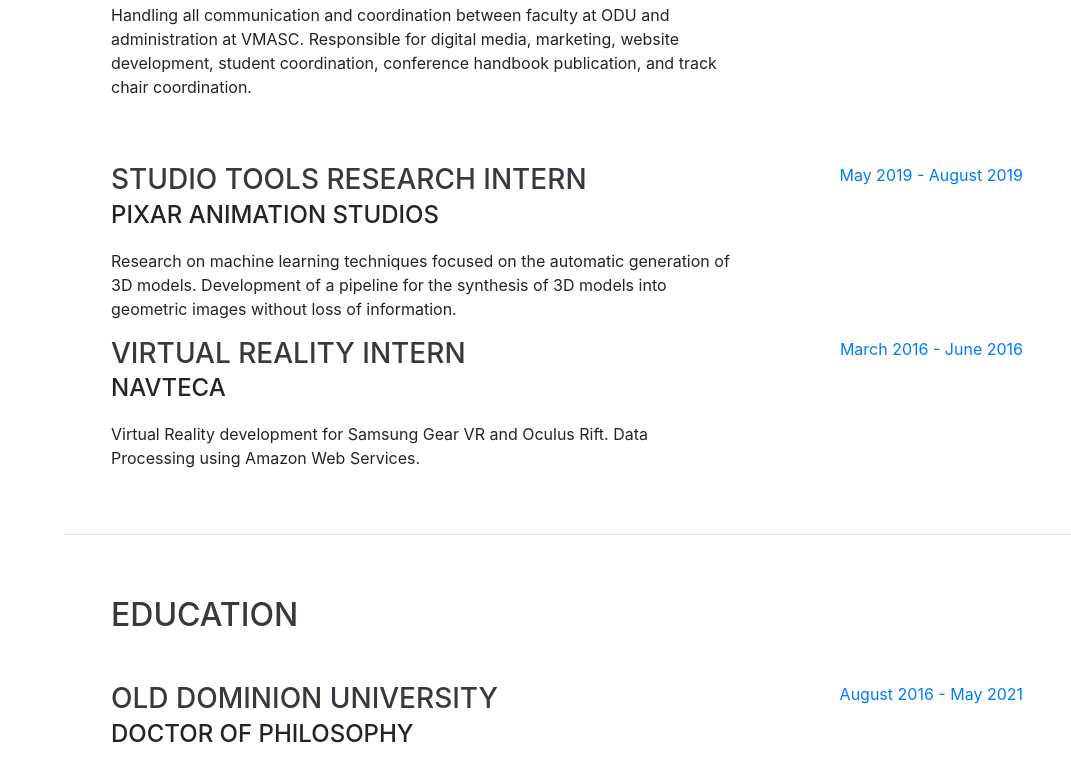
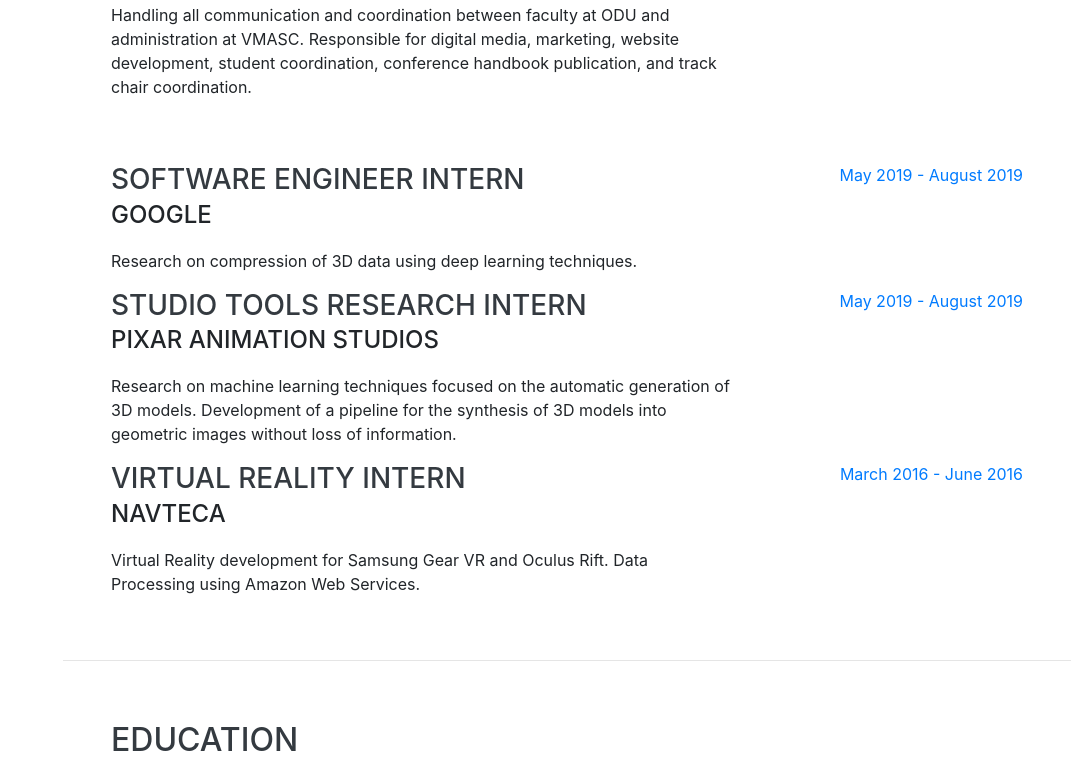
Before and after one commit to DandiC/dandic.github.io, a website with bundled scripts: page index.html in a window 1280 px wide. Shown: the part 1345-2110 px from the top of the page, without its empty margins (209-1280 px from the left). Built offline with nearby package versions, Linux system fonts and the light colour scheme; a web font is replaced by a local one.

Commit message:
include Google internship and RS publication

```diff
--- a/index.html
+++ b/index.html
@@ -110,6 +110,17 @@
           </div>
           <div class="resume-date text-md-right">
             <span class="text-primary">January 2017 - Present</span>
+          </div>
+        </div>
+
+		<div class="resume-item d-flex flex-column flex-md-row justify-content-between">
+          <div class="resume-content">
+            <h3 class="mb-0">Software Engineer Intern</h3>
+            <div class="subheading mb-3">Google</div>
+            <p>Research on compression of 3D data using deep learning techniques.</p>
+          </div>
+          <div class="resume-date text-md-right">
+            <span class="text-primary">May 2019 - August 2019</span>
           </div>
         </div>
 
@@ -228,6 +239,9 @@
             Authors. Paper. In <i>Journal</i>. Year.</li>
 			-->
           <li>
+            <i class="fa-li fa fa-scroll"></i>
+            D. Perez, K. Islam, V. Hill, R. Zimmerman, B. Schaeffer, Y. Shen and J. Li. "Quantifying Seagrass Distribution in Coastal Water with Deep Learning Models." In <i>Remote Sensing</i>. 2020.</li>
+		  <li>
             <i class="fa-li fa fa-scroll"></i>
             D. Perez, Y. Shen, C. Kwan and J. Li. "Multi-Balance: A Method for Improving Deep Learning Performance in Binary Imbalanced Datasets." In <i>Neural Networks</i> (Pending of publication).</li>
           <li>
```
